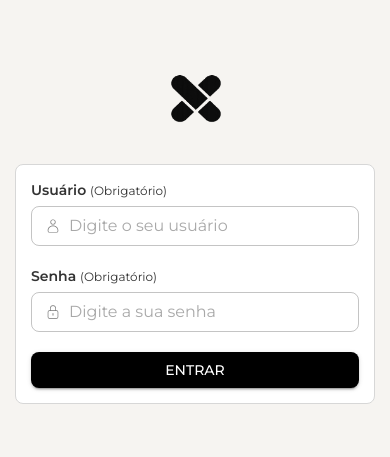
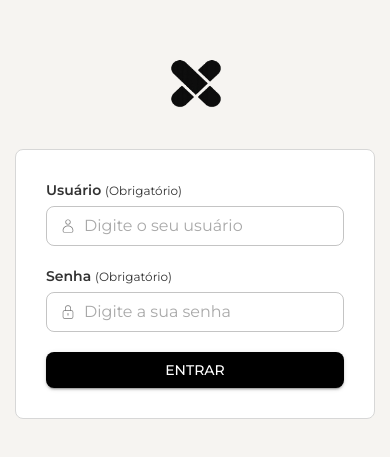
Before and after one commit to guilhermeoln/teste-sga, a Next.js app: page /login in a window 390 px wide. Shown: the part 183-640 px from the top of the page. Built offline with nearby package versions, Linux system fonts and the light colour scheme.

Commit message:
feat: form media query

```diff
--- a/src/app/(public)/login/styles.ts
+++ b/src/app/(public)/login/styles.ts
@@ -26,7 +26,6 @@ export const Form = styled("form")(({ theme }) => ({
   border: "1px solid #D7D7D7",
 
   "@media (max-width:768px)": {
-    padding: "15px",
     minWidth: "100%",
   },
 }));
```
